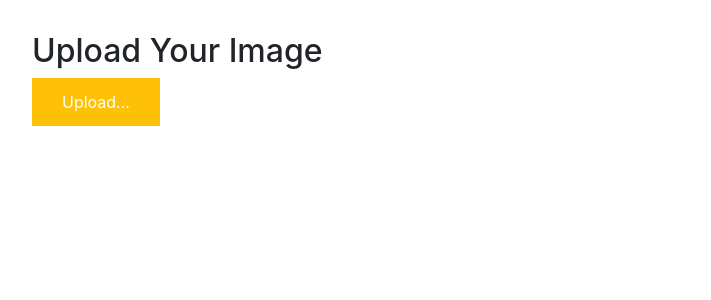
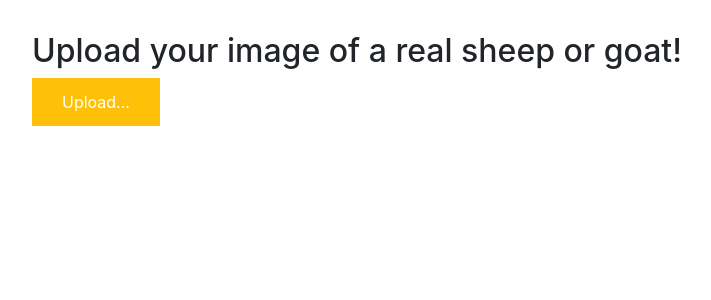
Before and after one commit to AjayLiu/sheep-or-goat, a Flask app: page / in a window 1280 px wide. Shown: the part 56-356 px from the top of the page, without its empty margins (53-764 px from the left). Run offline with Flask 2, Linux system fonts and the light colour scheme; parts of the project's set-up code (start-up, migrations or seed data) failed here and were passed over; some libraries are stand-ins or nearby versions.

Commit message:
percentage shown

```diff
--- a/app.py
+++ b/app.py
@@ -10,7 +10,7 @@ import os
 import glob
 import re
 from pathlib import Path
-
+import json
 
 # Flask utils
 from flask import Flask, redirect, url_for, request, render_template
@@ -34,7 +34,7 @@ learn = load_learner(path/'models')
 def model_predict(img_path):
     img = open_image(img_path)
     pred_class,pred_idx,outputs = learn.predict(img)
-    return pred_class
+    return outputs
 
 
 @app.route('/', methods=['GET'])
@@ -57,9 +57,34 @@ def upload():
 
         # Make prediction
         preds = model_predict(file_path)
-        return str(preds)
+
+        #Goat
+        if(preds[0] > preds[1]):
+            numStr = str(preds[0] * 100)
+            numStr = numStr[numStr.index('(')+1 : numStr.index('.')]
+            return numStr + "% Goat"
+        else:
+            #Sheep
+            numStr = str(preds[1] * 100)
+            numStr = numStr[numStr.index('(')+1 : numStr.index('.')]
+            return numStr + "% Sheep"
+
     return None
 
 
 if __name__ == '__main__':
     app.run()
+
+# app.config['SEND_FILE_MAX_AGE_DEFAULT'] = 0
+
+# @app.after_request
+# def add_header(r):
+#     """
+#     Add headers to both force latest IE rendering engine or Chrome Frame,
+#     and also to cache the rendered page for 10 minutes.
+#     """
+#     r.headers["Cache-Control"] = "no-cache, no-store, must-revalidate"
+#     r.headers["Pragma"] = "no-cache"
+#     r.headers["Expires"] = "0"
+#     r.headers['Cache-Control'] = 'public, max-age=0'
+#     return r
--- /dev/null
+++ b/static/css/custom.css
@@ -0,0 +1,2 @@
+.navbar{
+}
--- a/static/css/main.css
+++ b/static/css/main.css
@@ -24,6 +24,7 @@ input[type="file"] {
     display: inline-block;
     padding: 12px 30px;
     background: #ffc107;
+    /* background: #07b0ff; */
     color: #fff;
     font-size: 1em;
     transition: all .4s;
--- a/templates/base.html
+++ b/templates/base.html
@@ -10,6 +10,7 @@
     <script src="https://cdn.bootcss.com/jquery/3.3.1/jquery.min.js"></script>
     <script src="https://cdn.bootcss.com/bootstrap/4.0.0/js/bootstrap.min.js"></script>
     <link href="{{ url_for('static', filename='css/main.css') }}" rel="stylesheet">
+    <link href="{{ url_for('static', filename='css/custom.css') }}" rel="stylesheet">
 </head>
 
 <body>
--- a/templates/index.html
+++ b/templates/index.html
@@ -1,6 +1,6 @@
 {% extends "base.html" %} {% block content %}
 
-<h2>Upload Your Image</h2>
+<h2>Upload your image of a real sheep or goat!</h2>
 
 <div>
     <form id="upload-file" method="post" enctype="multipart/form-data">
```
Also changed, not shown: 1 other file.
